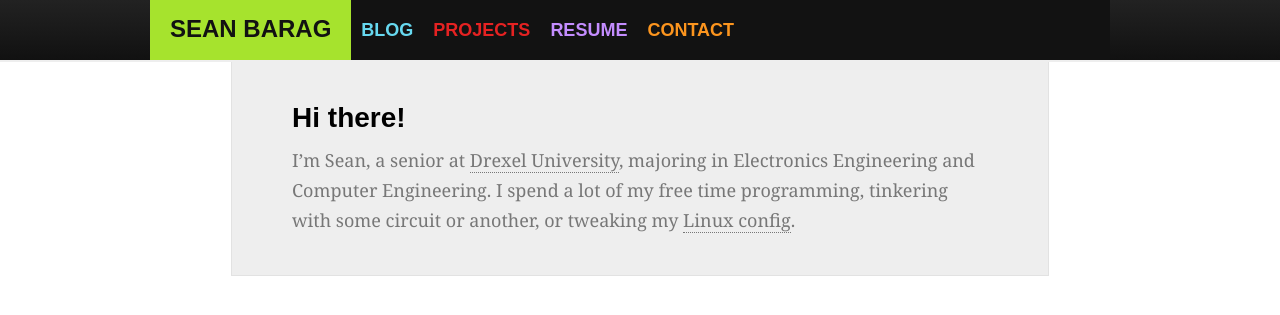
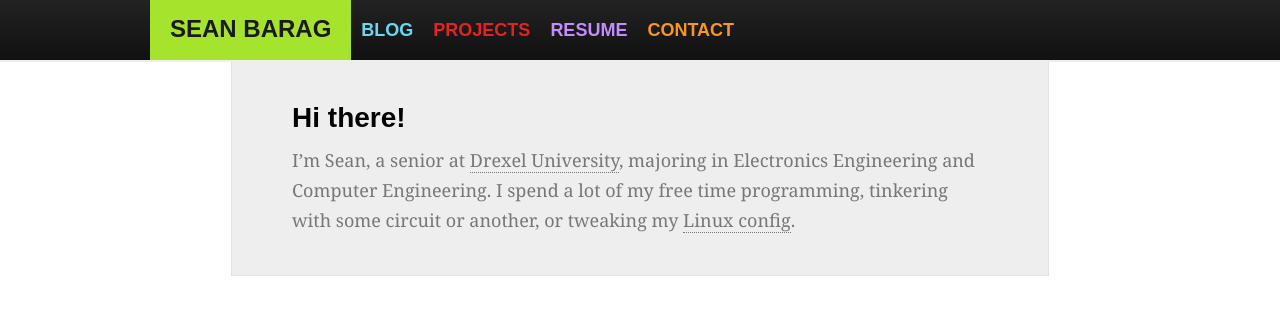
Before and after one commit to sjbarag/sjbarag.github.com, a Jekyll site: the page built from index.markdown, in a window 1280 px wide. Shown: the top 315 px of the page. Built offline with Jekyll 4.4.1, drawn with Linux system fonts in a browser that asks for light colours; some web fonts are replaced; Markdown is read by kramdown in place of the engine named in the settings.

Commit message:
Change #121212 -> #1b1b1b
This makes disabled navbar elements blend in to navbar-inner.

```diff
--- a/css/molokai-header.css
+++ b/css/molokai-header.css
@@ -1,8 +1,3 @@
-/* molokai navbar background */
-.navbar-inverse .container{
-	background-color: #121212;
-}
-
 /* disable background-shadow */
 .nav li a, .brand {
 	text-shadow: none !important;
@@ -21,12 +16,11 @@
 /* green */
 .brand {
 	color: #a6e32d !important;
-	background-color:#121212;
 }
 
 .brand:hover, .brand.active {
 	background-color: #a6e32d;
-	color: #121212 !important;
+	color: #1b1b1b !important;
 }
 
 .brand.active p::-moz-selection,
@@ -42,7 +36,7 @@
 #blog a:hover,
 li#blog.active a {
 	background-color: #67d9f0;
-	color: #121212;
+	color: #1b1b1b;
 }
 
 .blog-active p::-moz-selection {
@@ -57,7 +51,7 @@
 #projects a:hover,
 li#projects.active a {
 	background-color: #e52222;
-	color: #121212;
+	color: #1b1b1b;
 }
 
 .projects-active p::-moz-selection {
@@ -72,7 +66,7 @@
 #resume a:hover,
 li#resume.active a {
 	background-color: #c48dff;
-	color: #121212;
+	color: #1b1b1b;
 }
 
 .resume-active p::-moz-selection {
@@ -87,7 +81,7 @@
 #contact a:hover,
 li#contact.active a {
 	background-color: #fc951e;
-	color: #121212;
+	color: #1b1b1b;
 }
 
 .contact-active p::-moz-selection {
```
